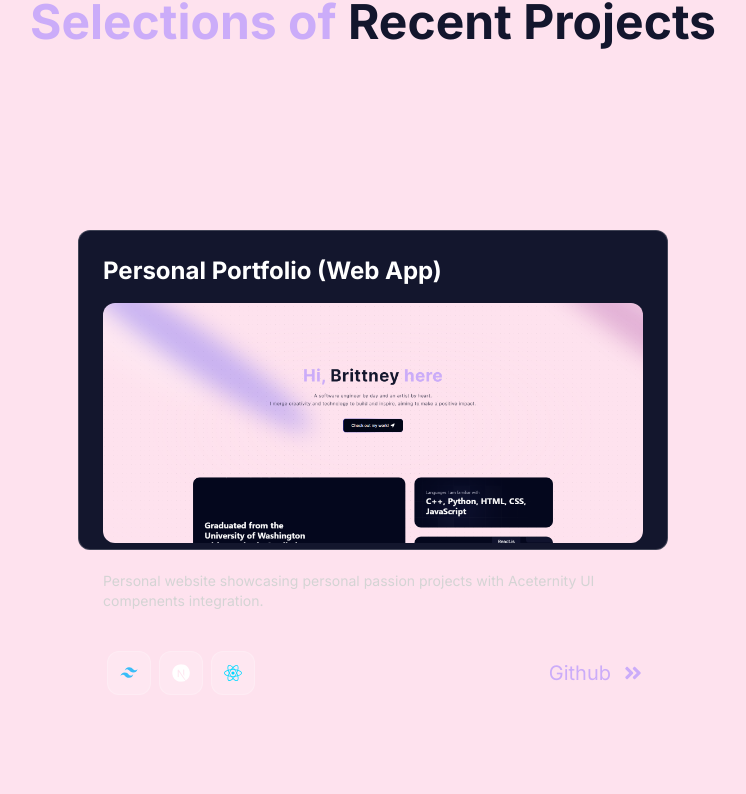
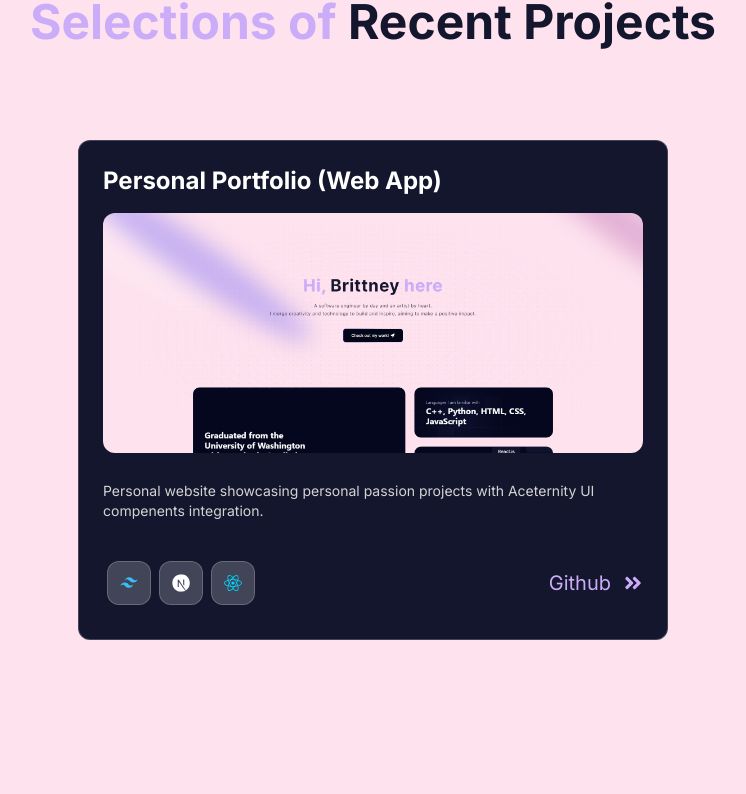
Before and after one commit to BrittneyOeur/portfolio.github.io, a Next.js app: page / in a window 1280 px wide. Shown: the part 1343-2137 px from the top of the page, without its empty margins (267-1013 px from the left). Built offline with nearby package versions, Linux system fonts and the light colour scheme; grey boxes are pictures that could not be loaded.

Commit message:
Fixed sizing for large devices

```diff
--- a/components/RecentProjects.tsx
+++ b/components/RecentProjects.tsx
@@ -24,7 +24,7 @@ const RecentProjects = () => {
 
         {/* -- Card Containers -- */}
         <CardContainer className="inter-var">
-          <CardBody className="relative group/card dark:bg-darkpurple dark:hover:shadow-2xl dark:hover:shadow-pink-500/[0.5] dark:border-white/[0.2] border-black/[0.1] w-[80vw] sm:w-[590px] h-[55vh] lg:h-[40vh] rounded-xl p-6 border">
+          <CardBody className="absolute group/card dark:bg-darkpurple dark:hover:shadow-2xl dark:hover:shadow-pink-500/[0.5] dark:border-white/[0.2] border-black/[0.1] w-[80vw] sm:w-[590px] md:h-[55vh] lg:h-[500px] rounded-xl p-6 border">
             <CardItem
               translateZ="50"
               className="text-xl font-bold text-neutral-600 dark:text-white"
--- a/data/index.tsx
+++ b/data/index.tsx
@@ -10,7 +10,7 @@ export const navItems = [
       title: "Graduated from the University of Washington with a major in Applied Computing and a minor in Informatics.",
       description: "",
       /* Changes the size of the box */
-      className: "lg:col-span-3 md:col-span-6 md:row-span-4 lg:min-h-[20vh]",
+      className: "lg:col-span-3 md:col-span-6 md:row-span-4 lg:min-h-[20vh] lg:h-[372px]",
       imgClassName: "w-full h-full",
       titleClassName: "justify-end",
       img: "",
```
